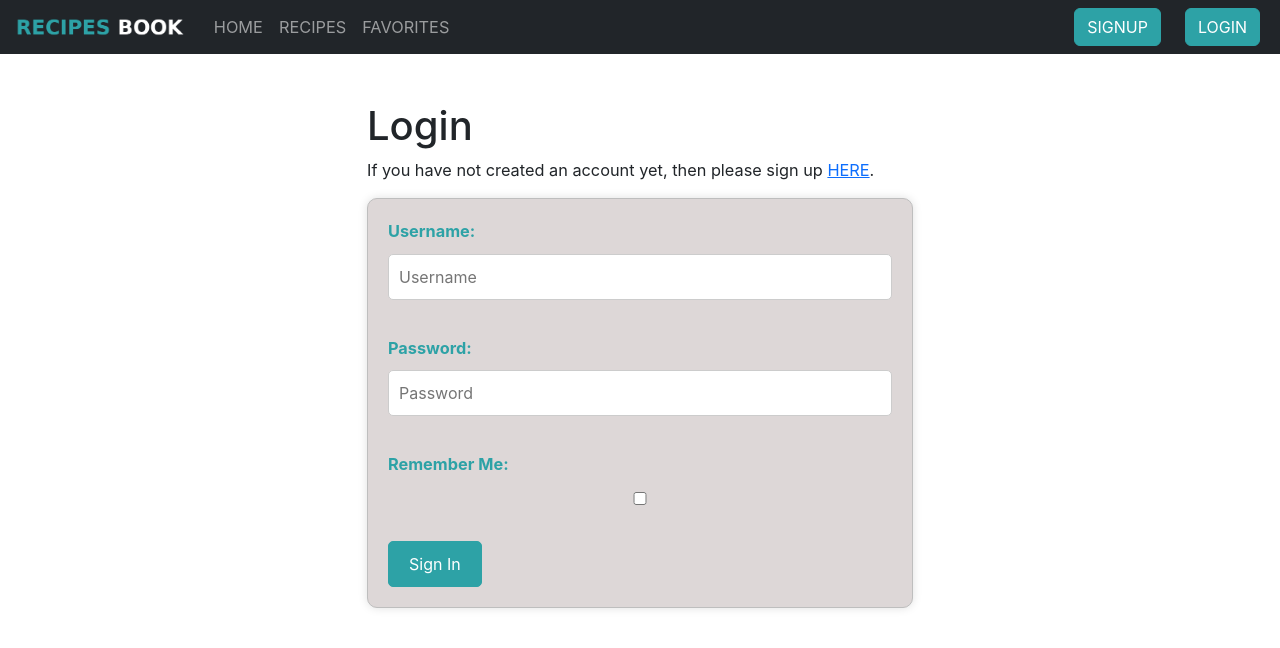
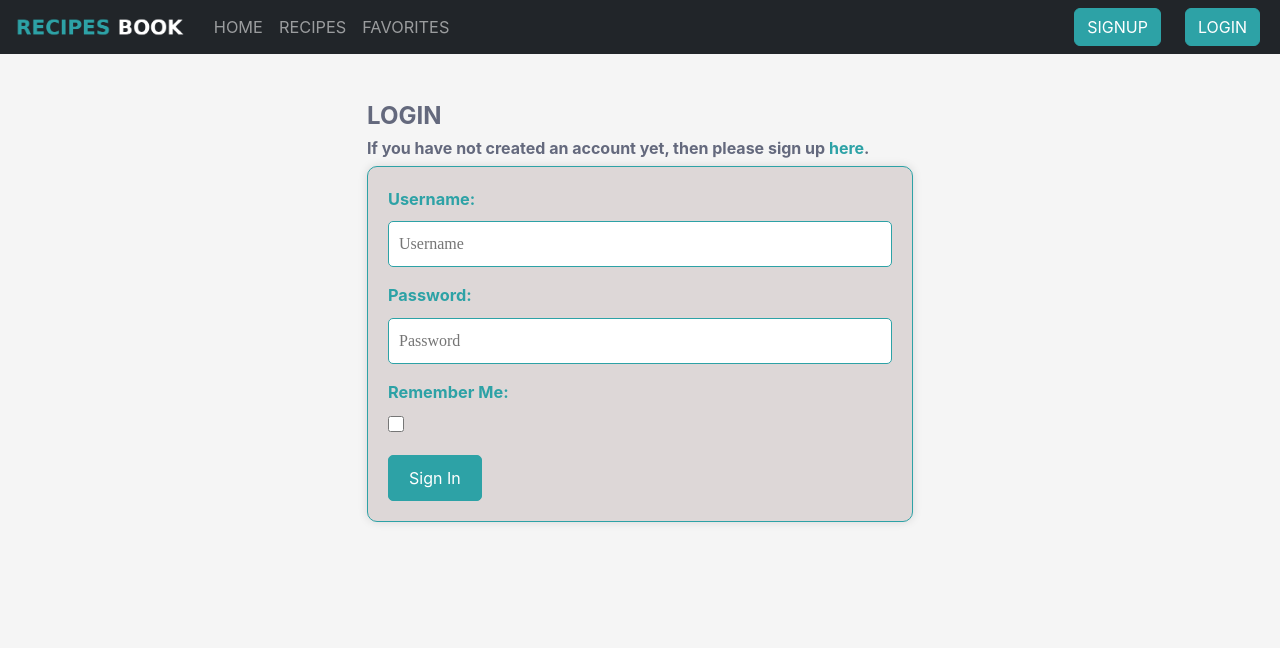
Before and after one commit to cafalchio/recipes-book, a Django app: page /accounts/login/ in a window 1280 px wide. Shown: the top 648 px of the page. Run offline with Django 3.2, Linux system fonts and the light colour scheme; some libraries are stand-ins or nearby versions.

Commit message:
chaged style, add picture resize

```diff
--- a/recipes/forms.py
+++ b/recipes/forms.py
@@ -13,7 +13,7 @@ class RecipeForm(forms.ModelForm):
             'servings': forms.NumberInput(attrs={'class': 'form-control'}),
             'ingredients': forms.Textarea(attrs={'class': 'form-control'}),
             'instructions': forms.Textarea(attrs={'class': 'form-control'}),
-            'image': forms.FileInput(attrs={'class': 'form-control'}),
+            'image': forms.FileInput(attrs={'class': 'form-control-file'}),
             'is_public': forms.CheckboxInput(attrs={'class': 'form-check-input'}),
             'user': forms.HiddenInput(),
             }
--- a/static/css/style.css
+++ b/static/css/style.css
@@ -10,6 +10,15 @@
     --text-subtle: hsl(228, 11%, 44%);
     font-family: -apple-system, BlinkMacSystemFont, "Segoe UI", Roboto, Helvetica, Arial, sans-serif;
     font-size: calc(.7rem + 0.4vw);
+    background-color: #f5f5f5;
+  }
+
+  a {
+    text-decoration: none;
+    color: var(--bs-green);
+  }
+  a:hover {
+    color: #248083;
   }
 
   .btn-success {
@@ -85,7 +94,7 @@
 
 form {
     background-color: #ddd7d7;
-    border: 1px solid #bebebe;
+    border: 1px solid var(--bs-green );
     padding: 20px;
     border-radius: 10px;
     box-shadow: 0 0 10px var(--bl-background);
@@ -101,11 +110,14 @@ label {
 form input {
   width: 100%;
   padding: 10px;
-  margin-bottom: 20px;
+  /* margin-bottom: 20px; */
   border-radius: 5px;
-  border: 1px solid #ccc;
+  border: 1px solid var(--bs-green);
   font-size: 16px;
-}
+  font-size: medium;
+  font-family: 'Times New Roman', Times, serif, sans-serif;
+  color: var(--text-subtle);
+  }
 
 .form-check-input {
     display: inline-block;
@@ -124,6 +136,15 @@ form button[type="submit"] {
     border-radius: 5px;
     cursor: pointer;
   }
+
+
+  form input[type="checkbox"] {
+    display: inline-block;
+    width: 1rem;
+    height: 1rem;
+    margin-right: 10px;
+  }
+
    /* Logout */
   .logout-form {
     text-align: center;
--- a/templates/account/login.html
+++ b/templates/account/login.html
@@ -8,11 +8,11 @@
 <div class="container sign-up">
   <div class="row">
     <div class="col-md-6 mt-5 offset-md-3">
-      <h1>{% trans "Login" %}</h1>
-      <p>
+      <h3 class="form-title">{% trans "LOGIN" %}</h3>
+      <h5 class="form-title-subtext">
         {% blocktrans %}If you have not created an account yet, then please sign up
-        <a href="{{ signup_url }}">HERE</a>.{% endblocktrans %}
-      </p>
+        <a href="{{ signup_url }}">here</a>.{% endblocktrans %}
+      </h5>
       <form class="login form-login" method="POST" action="{% url 'account_login' %}">
         {% csrf_token %} {{ form.as_p }} {% if redirect_field_value %}
         <input
--- a/templates/account/signup.html
+++ b/templates/account/signup.html
@@ -3,12 +3,12 @@
 <div class="container">
   <div class="row">
     <div class="col-md-6 mt-5 offset-md-3">
-      <h1>{% trans "Please Sign Up" %}</h1>
+      <h3 class="form-title">{% trans "SIGN UP" %}</h3>
 
-      <p>
+      <h5 class="form-title-subtext">
         {% blocktrans %}Already have an account? Then please
         <a href="{{ login_url }}">sign in</a>.{% endblocktrans %}
-      </p>
+      </h5>
 
       <form
         class="signup signup-container"
```
Also changed, not shown: recipes/models.py (+10 -0 lines), static/img/kitchen-back.jpg (added).
